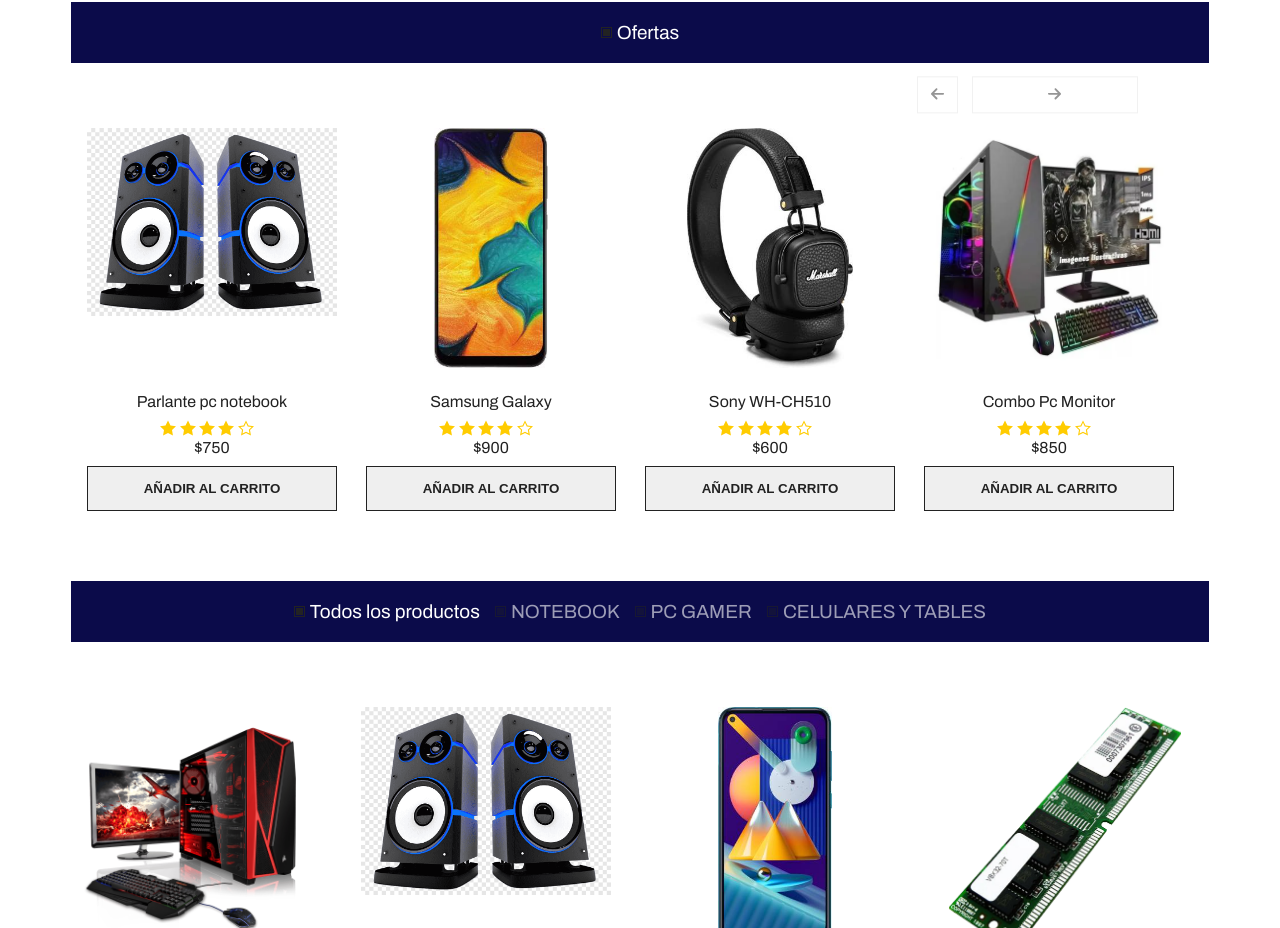
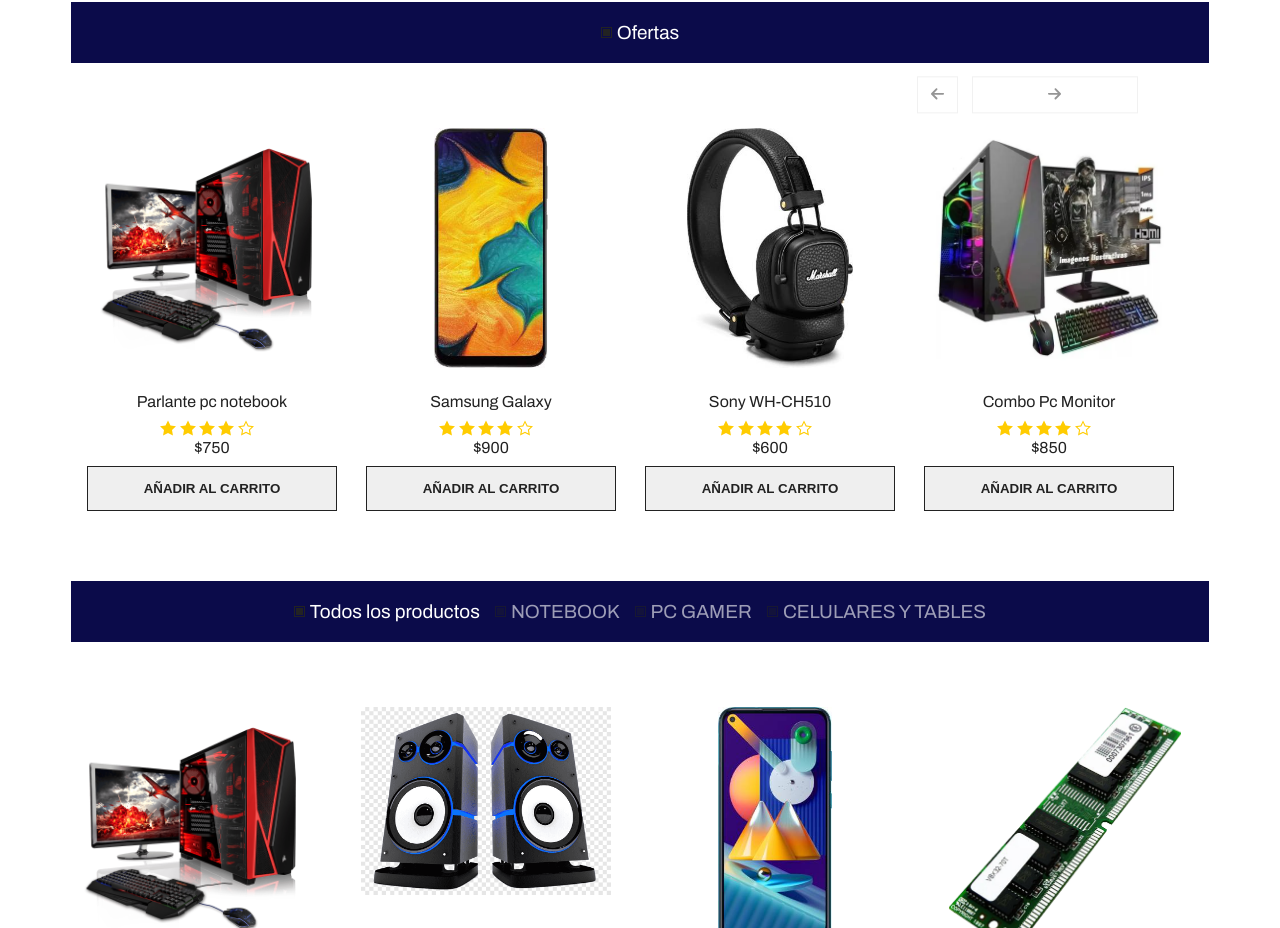
Before and after one commit to cuencajoseandres/CJInformatica.github.io, a plain HTML site: page index.html in a window 1280 px wide. Shown: the part 898-1826 px from the top of the page. Drawn offline with nearby package versions, Linux system fonts and the light colour scheme.

Commit message:
segunda versión

```diff
--- a/index.html
+++ b/index.html
@@ -218,7 +218,7 @@
                                 <li class="glide__slide">
                                     <div class="product">
                                         <div class="product__header">
-                                            <img src="/images/parlantepc.png" alt="product">
+                                            <img src="/images/pcgamer.png" alt="product">
                                         </div>
                                         <div class="product__footer">
                                             <h3>Parlante pc notebook</h3>
```
